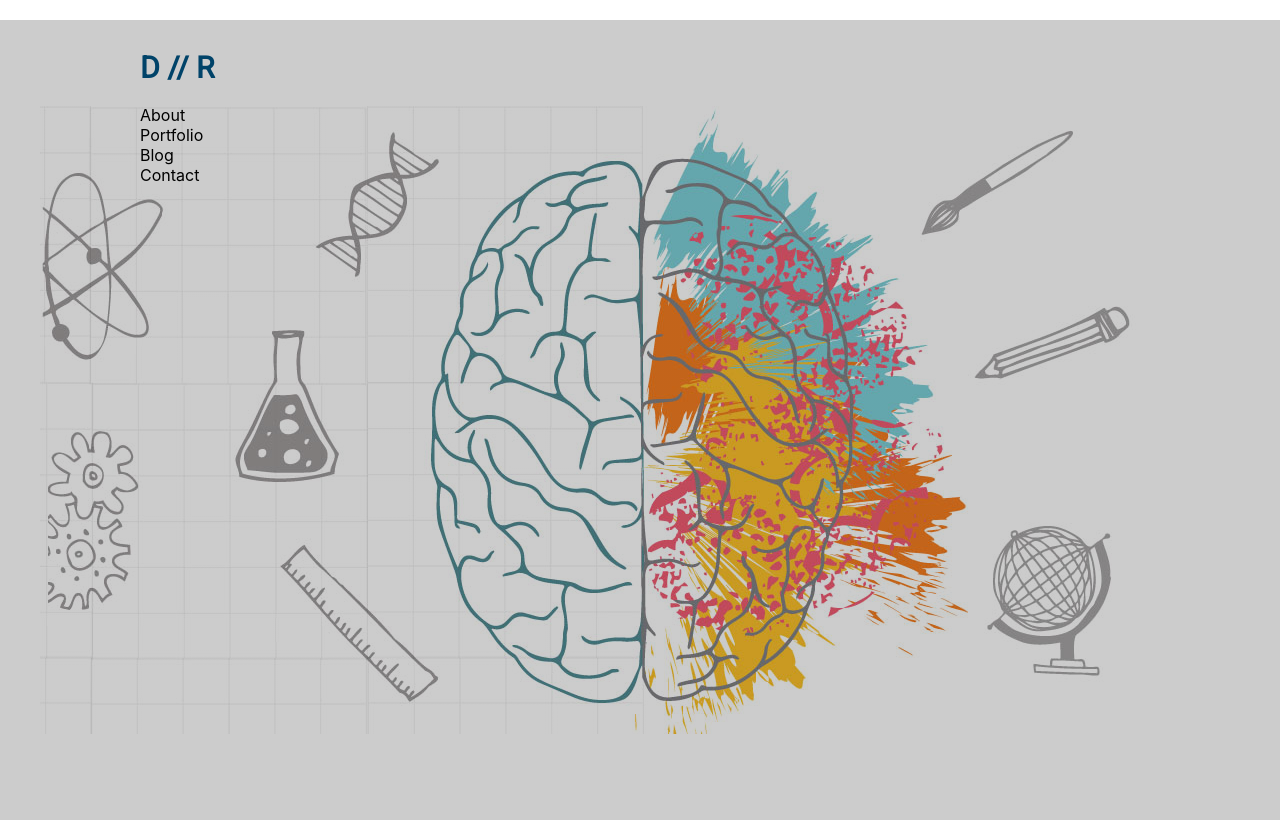
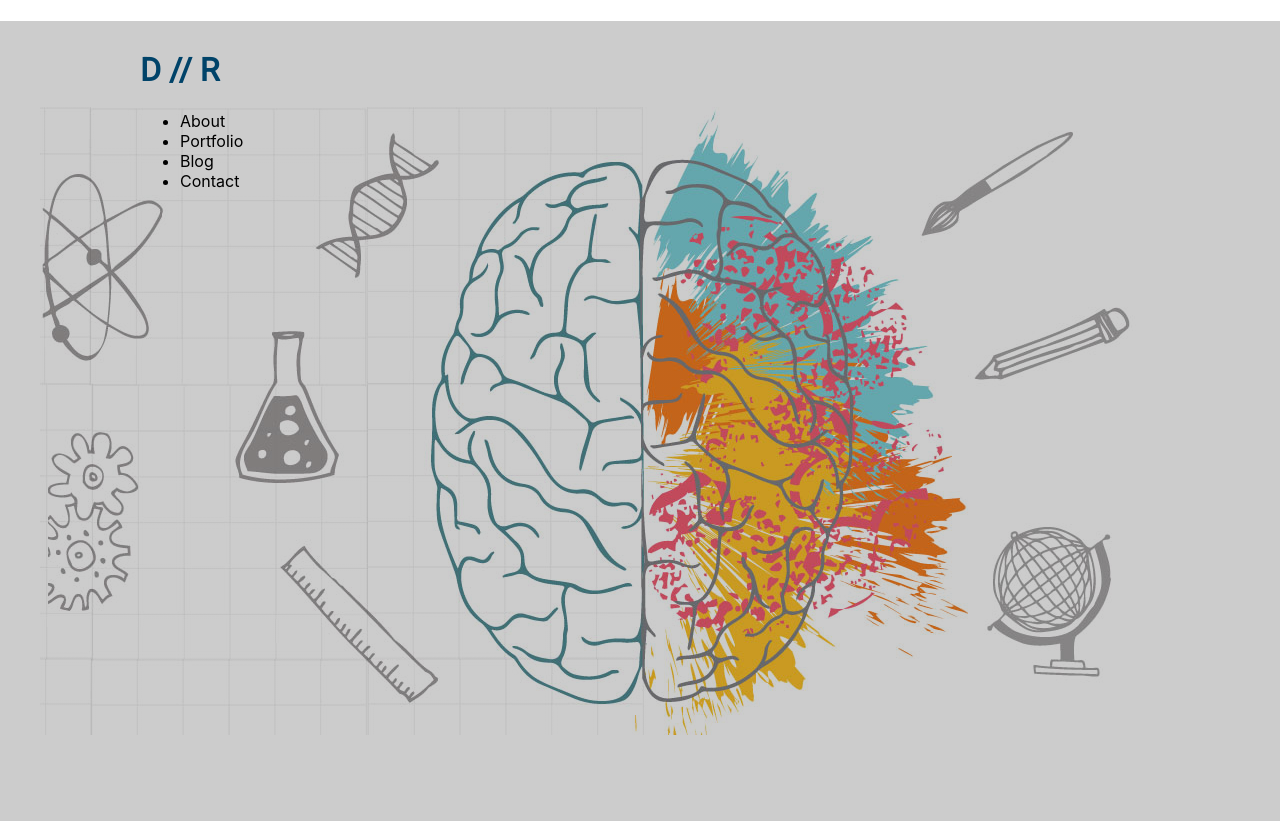
Before and after one commit to dimitriearose/blog, a Next.js app: page / in a window 1280 px wide. Built offline with nearby package versions, Linux system fonts and the light colour scheme.

Commit message:
fixed meta tag

```diff
--- a/components/Navbar/Navbar.module.scss
+++ b/components/Navbar/Navbar.module.scss
@@ -4,7 +4,7 @@
 
 .header {
   font-family: "Roboto";
-  font-size: 30px;
+  font-size: 32px;
   padding-top: 30px;
   color: $secondary-color;
   transition: all 1s ease-in-out;
@@ -13,3 +13,7 @@
     color: $primary-color;
   }
 }
+
+.nav {
+  padding-top: 30px;
+}
--- a/components/Navbar/Navbar.tsx
+++ b/components/Navbar/Navbar.tsx
@@ -7,11 +7,13 @@ function Navbar() {
       <h1 className={styles.header}>
         <Link href='/'>D // R</Link>
       </h1>
-      <div className='flex'>
-        <div className='nav__link'>About</div>
-        <div className='nav__link'>Portfolio</div>
-        <div className='nav__link'>Blog</div>
-        <div className='nav__link'>Contact</div>
+      <div className=''>
+        <ul className='flex'>
+          <li className={styles.nav__link}><Link href='/'>About</Link></li>
+          <li className='nav__link'><Link href='/'>Portfolio</Link></li>
+          <li className='nav__link'><Link href='/'>Blog</Link></li>
+          <li className='nav__link'><Link href='/'>Contact</Link></li>
+        </ul>
       </div>
     </div>
   )
--- a/pages/index.tsx
+++ b/pages/index.tsx
@@ -9,11 +9,11 @@ export default function Home() {
         <Head>
           <title>Dimitri Rose</title>
           <meta name='description' content='Generated by create next app' />
-          <link rel='icon' href='/favicon.ico' />
+          {/*/<link rel='icon' href='/favicon.ico' />*/}
         </Head>
 
         <Navbar />
-        <div className='body'></div>
+        {/*<div className='body'></div>*/}
       </div>
     </div>
   )
```
